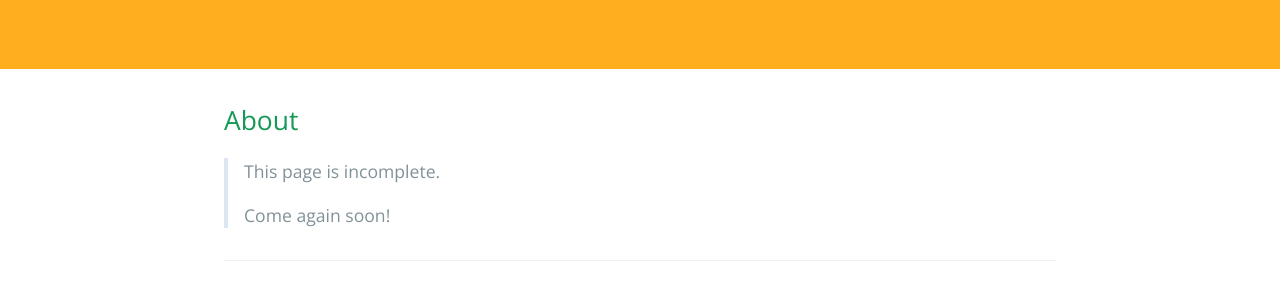
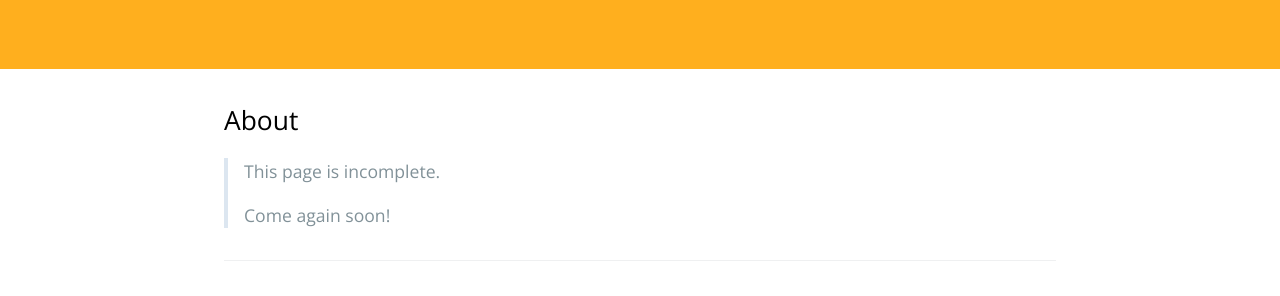
Before and after one commit to QuantumV2/gP16-Console, a Jekyll site: the page built from index.md, in a window 1280 px wide. Shown: the part 314-610 px from the top of the page. Built offline with Jekyll 4.4.1, drawn with Linux system fonts in a browser that asks for light colours; our own code applies the rules of GitHub Pages for plain Markdown files.

Commit message:
UPDATE PLS

```diff
--- a/_sass/jekyll-theme-cayman.scss
+++ b/_sass/jekyll-theme-cayman.scss
@@ -209,7 +209,7 @@ a {
     margin-top: 2rem;
     margin-bottom: 1rem;
     font-weight: normal;
-    color: $section-headings-color;
+    color:black;
   }
 
   p {
```
